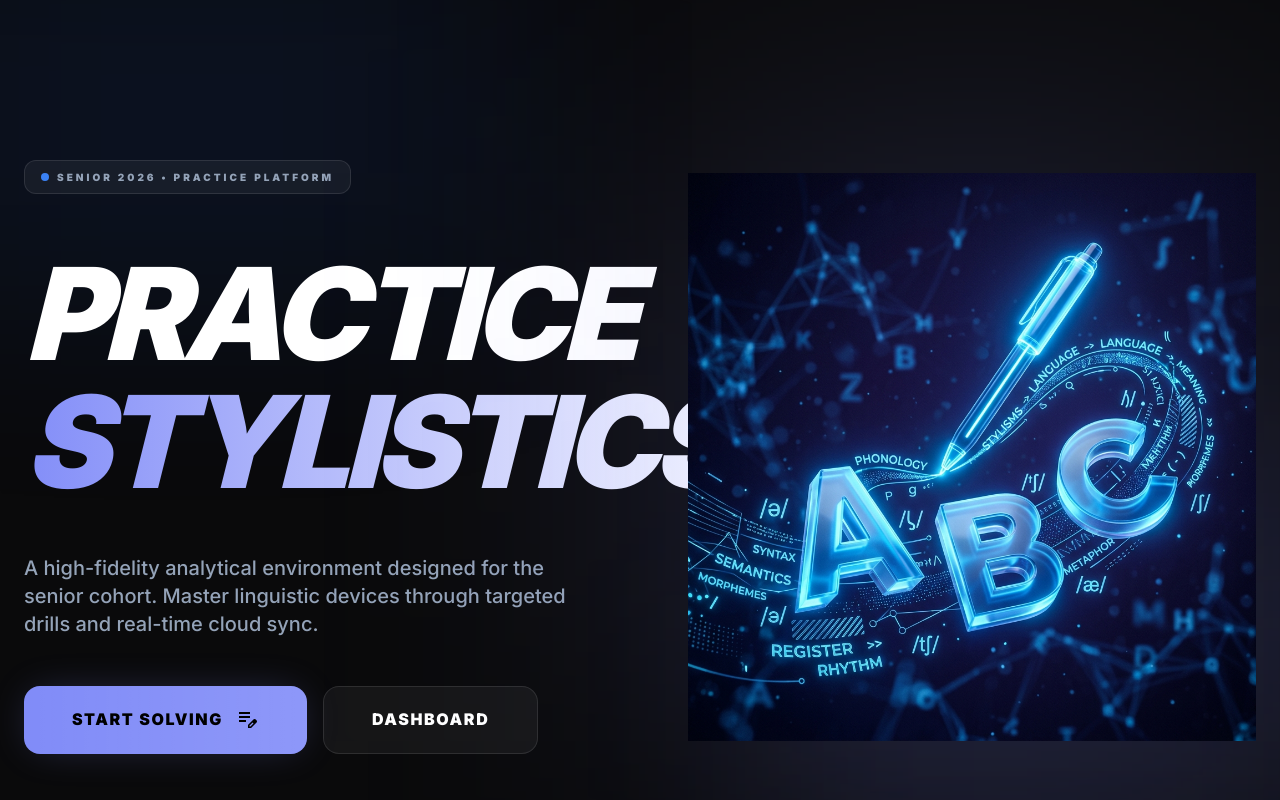
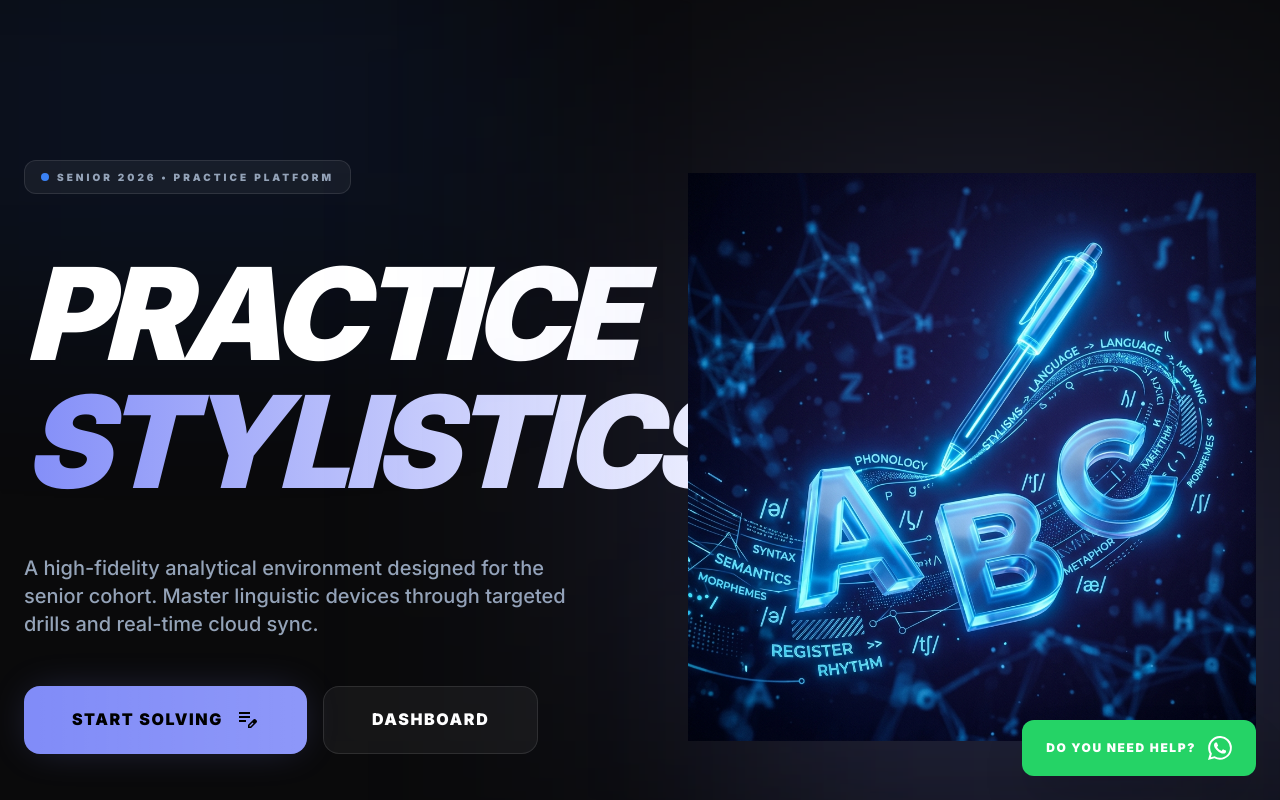
Before and after one commit to aposgda1-stack/SBR-Stylistics-platform, a Next.js app: page / in a window 1280 px wide. Shown: the top 800 px of the page. Built offline with nearby package versions, Linux system fonts and the light colour scheme.

Commit message:
Feature: Added WhatsApp assistance floating button

```diff
--- a/app/page.js
+++ b/app/page.js
@@ -158,11 +158,31 @@
       </footer>
 
 
+      {/* WhatsApp Floating Assistance */}
+      <a
+        href="https://wa.me/201015960695?text=Hello!%20I%20need%20help%20with%20the%20Stylistics%20Academy%20platform."
+        target="_blank"
+        rel="noopener noreferrer"
+        className="fixed bottom-6 right-6 z-[100] flex items-center gap-3 bg-[#25D366] text-white px-6 py-4 rounded-full font-black uppercase tracking-widest shadow-2xl hover:scale-110 transition-all group animate-bounce-slow"
+      >
+        <span className="text-[10px] md:text-xs">Do you need help?</span>
+        <svg className="w-6 h-6 fill-current" viewBox="0 0 24 24">
+          <path d="M17.472 14.382c-.297-.149-1.758-.867-2.03-.967-.273-.099-.471-.148-.67.15-.197.297-.767.966-.94 1.164-.173.199-.347.223-.644.075-.297-.15-1.255-.463-2.39-1.475-.883-.788-1.48-1.761-1.653-2.059-.173-.297-.018-.458.13-.606.134-.133.298-.347.446-.52.149-.174.198-.298.298-.497.099-.198.05-.371-.025-.52-.075-.149-.669-1.612-.916-2.207-.242-.579-.487-.5-.669-.51-.173-.008-.371-.01-.57-.01-.198 0-.52.074-.792.372-.272.297-1.04 1.016-1.04 2.479 0 1.462 1.065 2.875 1.213 3.074.149.198 2.096 3.2 5.077 4.487.709.306 1.262.489 1.694.625.712.227 1.36.195 1.871.118.571-.085 1.758-.719 2.006-1.413.248-.694.248-1.289.173-1.413-.074-.124-.272-.198-.57-.347m-5.421 7.403h-.004a9.87 9.87 0 01-5.031-1.378l-.361-.214-3.741.982.998-3.648-.235-.374a9.86 9.86 0 01-1.51-5.26c.001-5.45 4.436-9.884 9.888-9.884 2.64 0 5.122 1.03 6.988 2.898a9.825 9.825 0 012.893 6.994c-.003 5.45-4.437 9.884-9.885 9.884m8.413-18.297A11.815 11.815 0 0012.05 0C5.495 0 .16 5.335.157 11.892c0 2.096.547 4.142 1.588 5.945L0 24l6.335-1.662c1.72.94 3.659 1.437 5.63 1.438h.005c6.554 0 11.89-5.335 11.893-11.893a11.821 11.821 0 00-3.48-8.413Z"/>
+        </svg>
+      </a>
+
       <style jsx global>{`
         @keyframes gradient-flow {
           0% { background-position: 0% 50%; }
           50% { background-position: 100% 50%; }
           100% { background-position: 0% 50%; }
+        }
+        @keyframes bounce-slow {
+          0%, 100% { transform: translateY(0); }
+          50% { transform: translateY(-10px); }
+        }
+        .animate-bounce-slow {
+          animation: bounce-slow 3s ease-in-out infinite;
         }
         .animate-gradient-flow {
           background-size: 200% auto;
```
